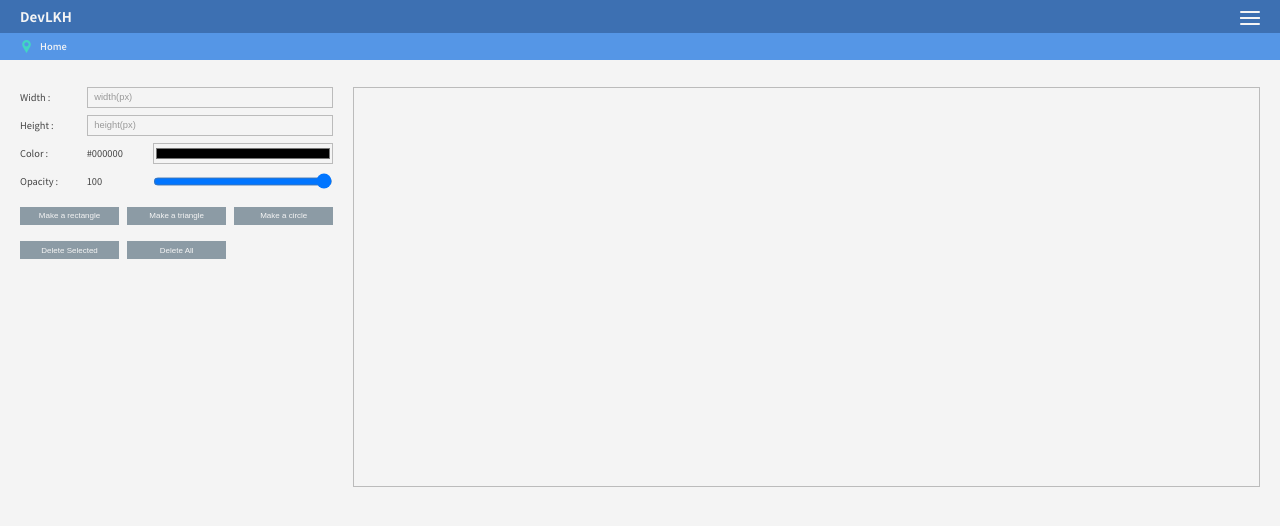
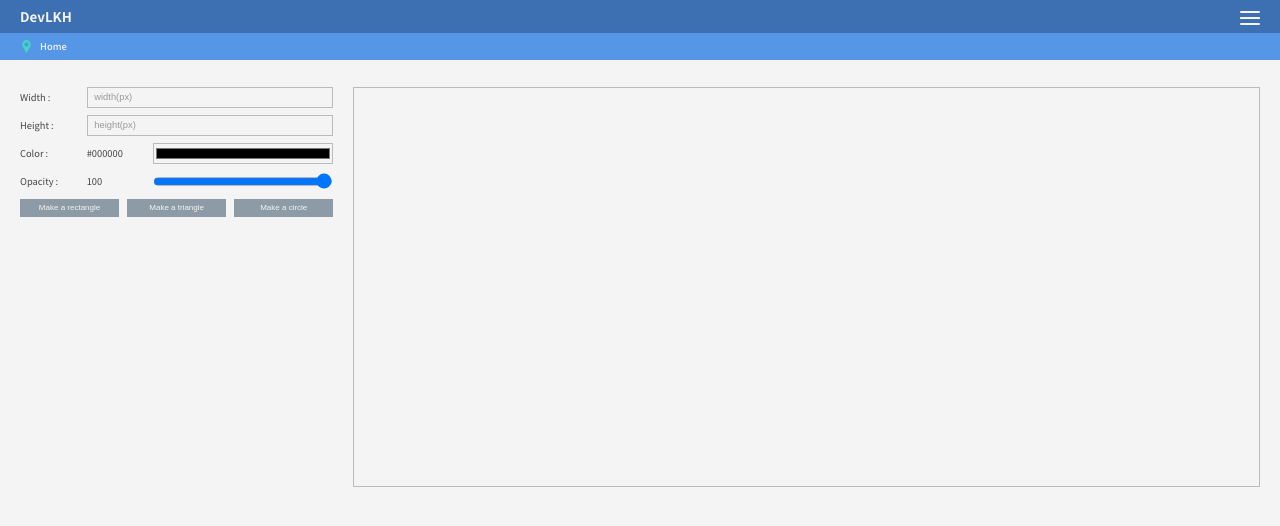
Before and after one commit to devlkhkr/rctprtc, a React (Create React App) app: page /shapeMaker in a window 1280 px wide. Shown: the top 526 px of the page. Built offline with nearby package versions, Linux system fonts and the light colour scheme.

Commit message:
Revert "merge test"
This reverts commit 0f0039d4aa1ca28f2e3d89a501f9865912a0c75e.

```diff
--- a/src/css/index.css
+++ b/src/css/index.css
@@ -264,7 +264,7 @@ ul.nav li a {
 }
 
 ul.nav li a:hover {
-  color: #41d6c3;
+  color: #DE5867;
 }
 
 ul.nav li a.on {
@@ -504,15 +504,10 @@ h3 {
 
 .shapeStore .shapeCreateBtns button {
   width: calc(100% / 3 - (8rem / 19.20));
-  margin-top: 0.625rem;
   font-size: 0.625rem;
   margin-left: 0.625rem;
   margin-bottom: 0.625rem;
   white-space: nowrap;
-}
-
-.shapeStore .shapeCreateBtns button:nth-child(3n + 1) {
-  margin-left: 0;
 }
 
 .shapeStore .shapeCreateBtns button:nth-child(3n + 1) {
--- a/src/css/index.scss
+++ b/src/css/index.scss
@@ -250,7 +250,7 @@ ul.nav{
             font-family: $notoB;
             font-size: px(16);
             &:hover{
-                color: $color7;
+                color: $color6;
             }
             &.on{
                 color: $color7;
@@ -466,14 +466,10 @@ h3{
         margin-top: px(10);
         button{
             width: calc(100% / 3 - (8rem / 19.20));
-            margin-top: px(12);
             font-size: px(12);
             margin-left: px(12);
             margin-bottom: px(12);
             white-space: nowrap;
-            &:nth-child(3n + 1){
-                margin-left: 0;
-            }
             &:nth-child(3n + 1){
                 margin-left: 0;
             }
--- a/src/pages/shapeMaker.js
+++ b/src/pages/shapeMaker.js
@@ -35,21 +35,17 @@ class ClassTest extends Component{
         this.makeATriangle = this.makeATriangle.bind(this)
         this.makeACircle = this.makeACircle.bind(this)
         this.tooltipOn = this.tooltipOn.bind(this)
-        this.shapeFocus = this.shapeFocus.bind(this)
+        this.mouse = this.shapeFocus.bind(this)
 
         this.state = {
-            width: "",
-            height: "",
             color: "#000000",
             opacity: 100,
             shapes: [],
             tooltip: {
                 tooltipOpacity: 0,
             },
-            triggerForShapeStore: false,
         };
     }
-
     tooltipOn = (e) => {
         this.setState({
             tooltip: {
@@ -115,20 +111,13 @@ class ClassTest extends Component{
         this.state.shapes.push(this.makeAShape(new Circle("circle", this.state.width, this.state.height, this.state.color)));
     }
 
-    deleteSelected = () => {
-
-    }
-    deleteAll = () => {
-
-    }
-
     shapeFocus = (e) => {
         e.stopPropagation();
         var focusedObj = e.target.parentNode.parentNode.getElementsByClassName("focus")
         if(focusedObj.length > 0){
             focusedObj[0].classList.remove("focus")
         }
-        e.target.classList.add("focus");
+        e.target.classList.add("focus")
         this.setState({
             width: e.target.getAttribute("width"),
             height: e.target.getAttribute("height"),
@@ -270,11 +259,11 @@ class ClassTest extends Component{
 
     render(){
         return (
-            <div className="wrapper_shapeMaker">
+            <div class="wrapper_shapeMaker">
                 {/* <div className="wrapper_tool">
                     <h3>Class & Object</h3>
                 </div> */}
-                <input type="checkbox" id="trigger_shapeStore" defaultChecked={this.state.triggerForShapeStore} />
+                <input type="checkbox" id="trigger_shapeStore" onClick="openShapeStore" checked={this.state.triggerForShapeStore} />
                 <div className="shapeStore">
                     <div className="shapeSet">
                         <label>Width : </label><input type="number" id="input_set_width" placeholder="width(px)" onChange={this.widthChange} value={this.state.width}></input>
@@ -286,14 +275,12 @@ class ClassTest extends Component{
                         <label>Color : </label><span>{this.state.color}</span><input type="color" id="input_set_color" onChange={this.colorChange} value={this.state.color}></input>
                     </div>
                     <div className="shapeSet">
-                        <label>Opacity : </label><span>{this.state.opacity}</span><input type="range" id="input_set_opacity" onChange={this.opacityChange} value={this.state.opacity}></input>
+                        <label>Opacity : </label><span>{this.state.opacity}</span><input type="range" id="input_set_opacity" defaultValue="100" onChange={this.opacityChange} value={this.state.opacity}></input>
                     </div>
                     <div className="shapeCreateBtns">
                         <button onClick={this.makeARectangle} className="btn_color_01">Make a rectangle</button>
                         <button onClick={this.makeATriangle} className="btn_color_01">Make a triangle</button>
                         <button onClick={this.makeACircle} className="btn_color_01">Make a circle</button>
-                        <button onClick={this.deleteSelected} className="btn_color_01">Delete Selected</button>
-                        <button onClick={this.deleteAll} className="btn_color_01">Delete All</button>
                     </div>
                 </div>
                 <span id="shapeSheet">
```
Also changed, not shown: 1 other file (tests, documents, lock files or other folders).
